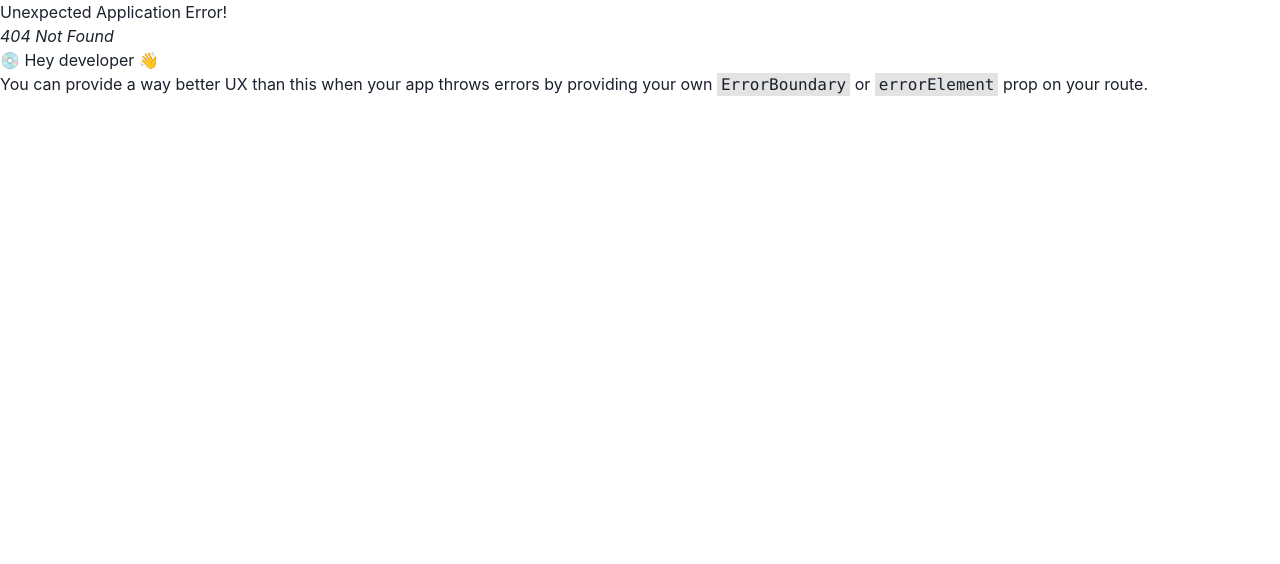
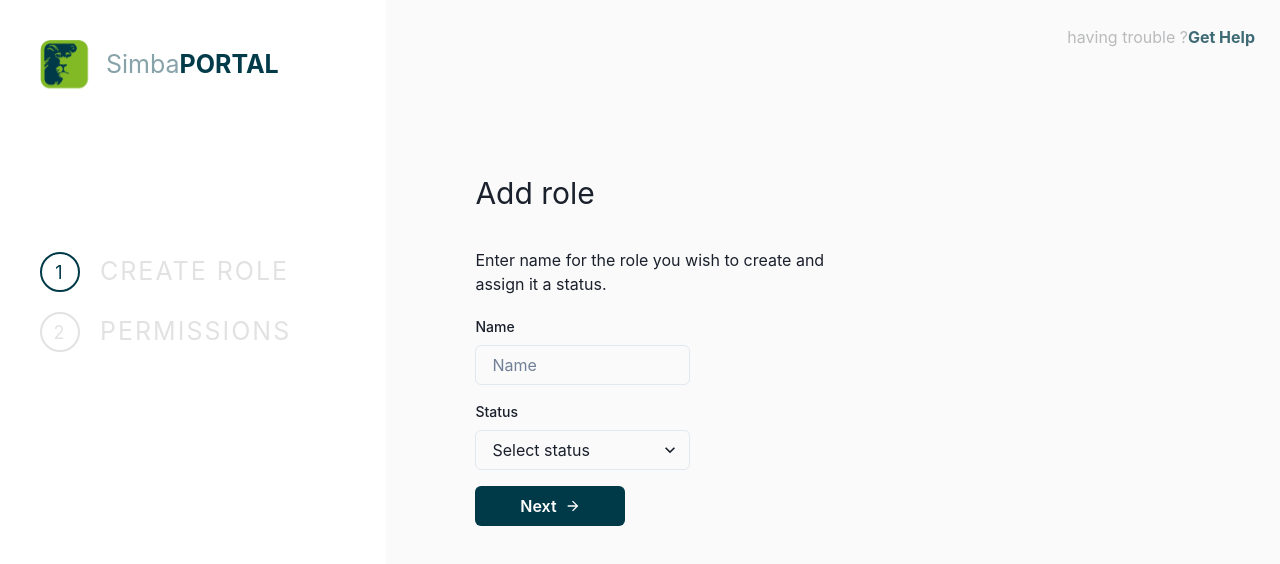
Before and after one commit to SIMONKAMAU21/KCB-portal, a React (Vite) app: page /role/Createrole in a window 1280 px wide. Before the commit this address had no page. Shown: the top 564 px of the page. Built offline with nearby package versions, Linux system fonts and the light colour scheme.

Commit message:
added the create role page

```diff
--- a/src/App.jsx
+++ b/src/App.jsx
@@ -39,7 +39,7 @@ const router = createBrowserRouter([
     { index: true, element: <Generalinfo /> },
     { path: "roles", element: <Roles /> },
   ]},
-  { path: "/Createrole", element: <CreateRole /> },
+  { path: "/role/Createrole", element: <CreateRole /> },
 ]);
 
 function App() {
--- a/src/components/loginSidebar/Stepone.jsx
+++ b/src/components/loginSidebar/Stepone.jsx
@@ -3,7 +3,7 @@ import React from 'react'
 import { RiUserSettingsLine } from "react-icons/ri"
 import { ArrowForwardIcon } from '@chakra-ui/icons'
 import { FaUserTie } from "react-icons/fa6"
-import { useNavigate, useNavigation } from 'react-router-dom'
+import { useNavigate } from 'react-router-dom'
 
 const Stepone = () => {
   const navigation = useNavigate()
--- a/src/layouts/Sidebar.jsx
+++ b/src/layouts/Sidebar.jsx
@@ -13,7 +13,7 @@ export const sidebarLinks = [
 
 const Sidebar = () => {
   const location = useLocation();
-console.log('location is', location )
+
 
   return (
     <Box p="10px" color='#6F7E84' w='100%'>
@@ -26,7 +26,7 @@ console.log('location is', location )
           <Box
             borderRadius="md"
             w='100%'
-            bg={location.pathname.includes(link.path) ? '#002E3A' : 'transparent' }
+            bg={location.pathname.includes(link.path) ? '#002E3A' : 'none' }
             p="3"
             _hover={{ bg: '#002E3A' }}
           >
--- a/src/pages/Settings/CreateRole.jsx
+++ b/src/pages/Settings/CreateRole.jsx
@@ -3,35 +3,38 @@ import AuthWrapper from "../../components/AuthPageWrapper";
 import {
   Box,
   Button,
-  Heading,
-  VStack,
-  HStack,
   Text,
   FormControl,
   Input,
   FormLabel,
   Select,
+  VStack,
 } from "@chakra-ui/react";
 import { ArrowForwardIcon } from "@chakra-ui/icons";
+import { NavLink, useLocation } from "react-router-dom";
 
 const CreateRole = () => {
+  const Roles = [
+    { number: 1, text: "CREATE ROLE", color: "#003A49", path: "/role/CreateRole" },
+    { number: 2, text: "PERMISSIONS", color: "#E2E2E2", path: "/role/CreateRole" },
+  ];
+
+  const location = useLocation();
+  const currentRoleIndex = Roles.findIndex((role) => location.pathname.includes(role.path));
+
   return (
     <AuthWrapper
       Background={"white"}
       rightChildren={
         <Box w={"50%"}>
-          <Text  fontSize={"3xl"}>
-            Add role
-          </Text>
-          <Text mt={8}>
-            Enter a name for the role you wish to create and assign it a status
-          </Text>
+          <Text fontSize={"3xl"}>Add role</Text>
+          <Text mt={8}>Enter name for the role you wish to create and assign it a status.</Text>
           <VStack spacing={4} align="start" mt={5}>
             <FormControl>
               <FormLabel fontSize={"sm"}>Name</FormLabel>
               <Input w={"60%"} placeholder="Name" />
             </FormControl>
-           <FormControl flex={16}>
+            <FormControl>
               <FormLabel fontSize={"sm"}>Status</FormLabel>
               <Select w={"60%"} placeholder="Select status">
                 <option value="active">Active</option>
@@ -44,7 +47,32 @@ const CreateRole = () => {
           </VStack>
         </Box>
       }
-      leftChildren={<>hello</>}
+      leftChildren={
+        <Box color={"black"}>
+          {Roles.map((role) => (
+            <NavLink to={role.path} key={role.number}>
+              <Box display={"flex"} alignItems={"center"} gap="20px" mt={5}>
+                <Box
+                  color={role.color}
+                  border={`2px solid ${role.color}`}
+                  justifyContent={"center"}
+                  height={"40px"}
+                  width={"40px"}
+                  display={"flex"}
+                  alignItems={"center"}
+                  borderRadius={"50%"}
+                  fontSize={"lg"}
+                >
+                  {role.number}
+                </Box>
+                <Text color={currentRoleIndex === role.number - 1 ? "#003A49" : "#E2E2E2"}  fontSize={"25px"}>
+                  {role.text}
+                </Text>
+              </Box>
+            </NavLink>
+          ))}
+        </Box>
+      }
     />
   );
 };
--- a/src/pages/Settings/SettingPages/Roles.jsx
+++ b/src/pages/Settings/SettingPages/Roles.jsx
@@ -13,8 +13,6 @@ import {
   IconButton,
 } from "@chakra-ui/react";
 import { EditIcon } from "@chakra-ui/icons";
-import Setting from "../Setting";
-import { Navigate } from "react-router-dom";
 import { useNavigate } from "react-router-dom";
 
 const Roles = () => {
@@ -59,7 +57,7 @@ const Roles = () => {
 
 const navigate = useNavigate()
 const handleCreateRole= () =>{
-  navigate('/Createrole')
+  navigate('/role/Createrole')
 }
   const toggleStatus = (index) => {
     setRoles((prevRoles) =>
```
